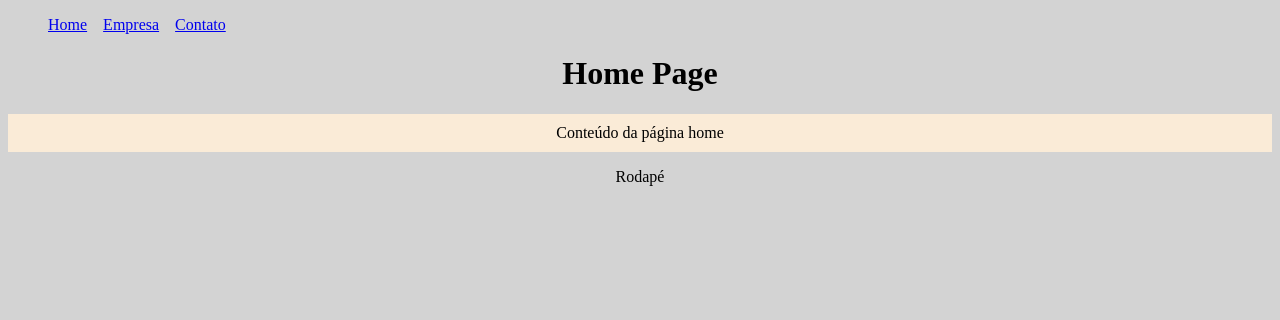
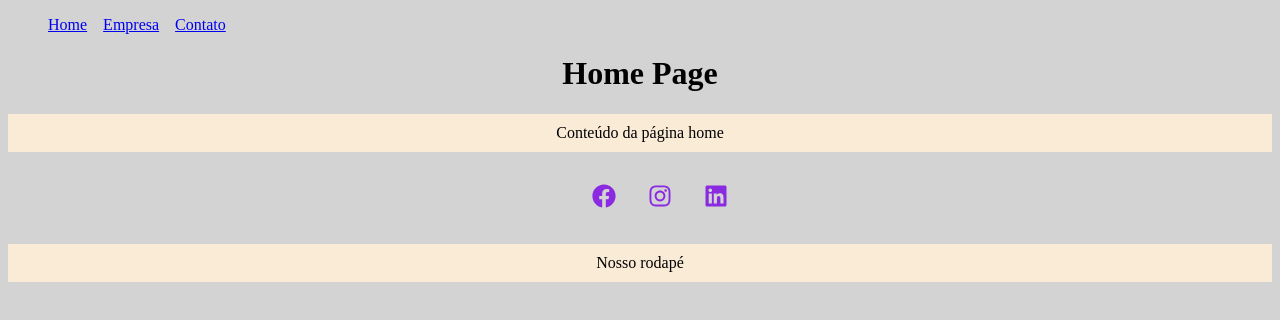
Before and after one commit to SilasFas/React-studies-2, a React (Create React App) app: page / in a window 1280 px wide. Shown: the top 320 px of the page. Built offline with nearby package versions, Linux system fonts and the light colour scheme.

Commit message:
React-Icons

```diff
--- a/package.json
+++ b/package.json
@@ -8,6 +8,7 @@
     "@testing-library/user-event": "^13.5.0",
     "react": "^18.2.0",
     "react-dom": "^18.2.0",
+    "react-icons": "^4.8.0",
     "react-router-dom": "^6.11.0",
     "react-scripts": "5.0.1",
     "web-vitals": "^2.1.4"
--- a/src/components/layout/Footer.js
+++ b/src/components/layout/Footer.js
@@ -1,7 +1,15 @@
+import { FaFacebook, FaInstagram, FaLinkedin } from "react-icons/fa";
+import styles from './Footer.module.css';
+
 export const Footer = () => {
     return (
         <footer>
-            Rodapé
+            <ul className={styles.social_list}>
+                <li><FaFacebook /></li>
+                <li><FaInstagram /></li>
+                <li><FaLinkedin /></li>
+            </ul>
+            <p>Nosso rodapé</p>
         </footer>
     )
 }
--- /dev/null
+++ b/src/components/layout/Footer.module.css
@@ -0,0 +1,16 @@
+.social_list {
+    display: flex;
+    justify-content: center;
+    align-items: center;
+    list-style: none;
+}
+
+.social_list li {
+    margin: 1em;
+}
+
+.social_list svg {
+    font-size: 1.5em;
+    cursor: pointer;
+    color: blueviolet;
+}
```
Also changed, not shown: 1 other file (tests, documents, lock files or other folders).
